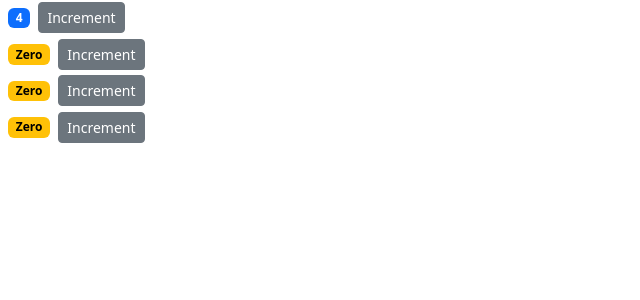
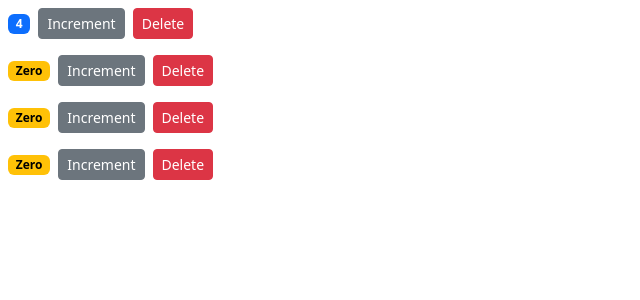
Before and after one commit to FreshhDevv/counter-app, a React (Create React App) app: page / in a window 1280 px wide. Shown: the top 300 px of the page, without its empty margins (0-640 px from the left). Built offline with nearby package versions, Linux system fonts and the light colour scheme.

Commit message:
updating the state

```diff
--- a/src/components/counter.jsx
+++ b/src/components/counter.jsx
@@ -1,8 +1,7 @@
 import React, { Component } from "react";
 class Counter extends Component {
   state = {
-    value: this.props.value,
-    tags: ["tag1", "tag2", "tag3"],
+    value: this.props.counter.value,
   };
 
   // constructor() {
@@ -24,6 +23,12 @@
         >
           Increment
         </button>
+        <button
+          onClick={()=>this.props.onDelete(this.props.counter.id)}
+          className="btn btn-danger btn-sm m-2"
+        >
+          Delete{" "}
+        </button>
       </div>
     );
   }
--- a/src/components/counters.jsx
+++ b/src/components/counters.jsx
@@ -9,12 +9,20 @@
       { id: 4, value: 0 },
     ],
   };
+
+  handleDelete = (counterId) => {
+    const counters = this.state.counters.filter(c=>c.id !== counterId);
+    this.setState({counters});
+  };
   render() {
     return (
       <div>
         {this.state.counters.map((counter) => (
-          <Counter key={counter.id} value={counter.value} id={counter.id}>
-          </Counter>
+          <Counter
+            key={counter.id}
+            onDelete={this.handleDelete}
+            counter={counter}
+          ></Counter>
         ))}
       </div>
     );
```
